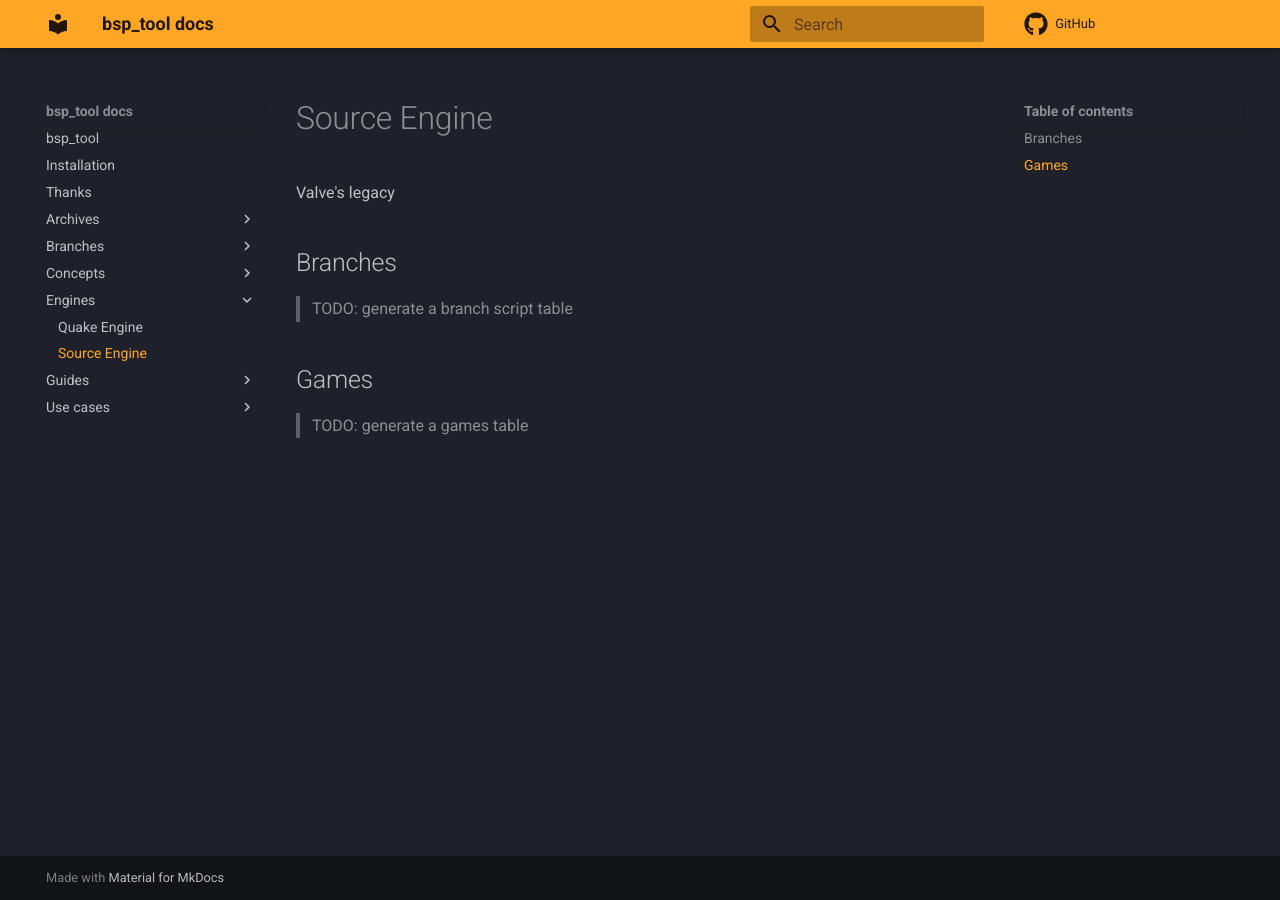
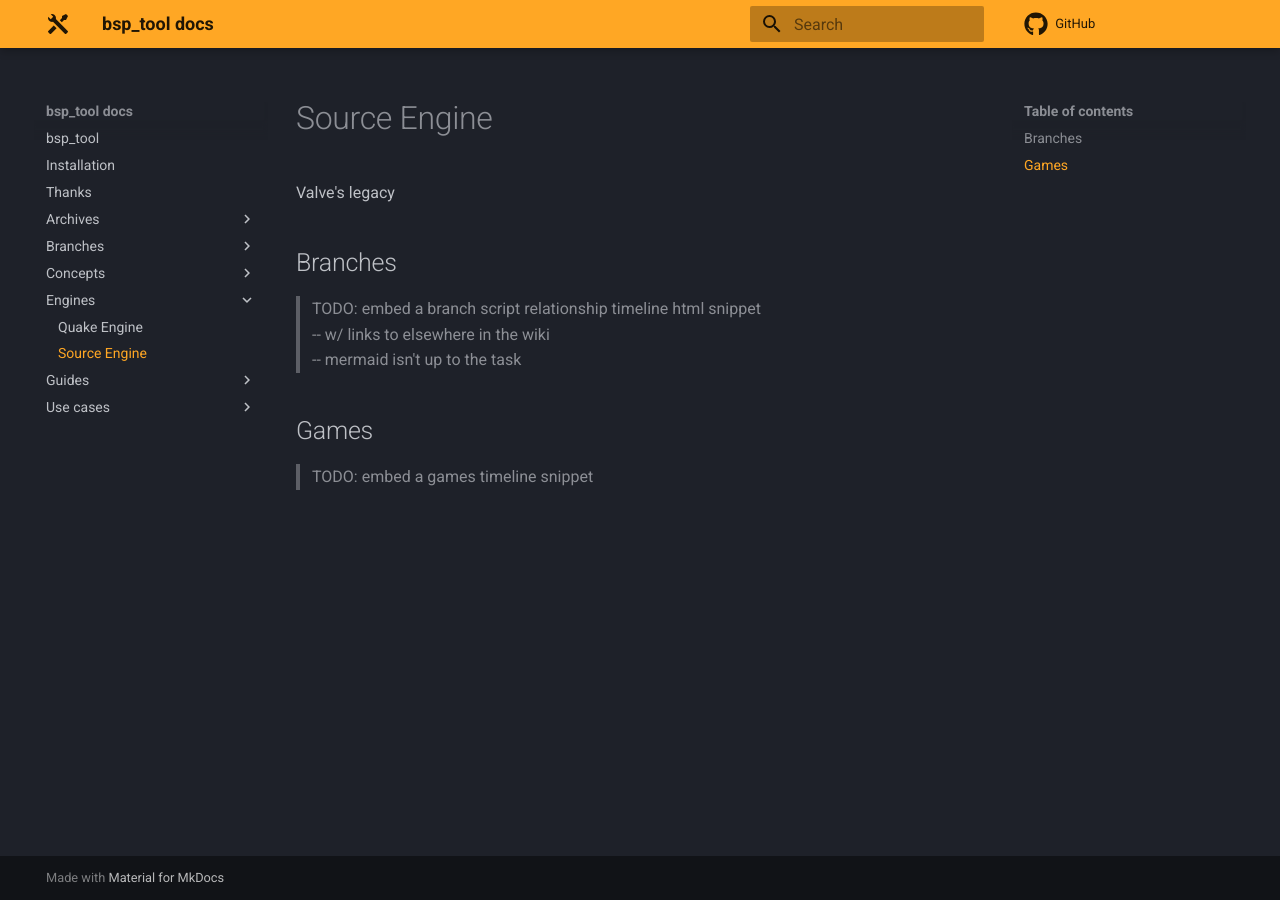
Before and after one commit to snake-biscuits/bsp_tool_docs, an MkDocs documentation site: the page built from docs/engines/source.md, in a window 1280 px wide. Built offline with MkDocs 1.6.1 and Material for MkDocs 9.7.7, drawn with Linux system fonts in a browser that asks for light colours; comment, search, counter and statistics services are not loaded.

```diff
--- a/docs/engines/source.md
+++ b/docs/engines/source.md
@@ -4,8 +4,11 @@ Valve's legacy
 
 
 ## Branches
-> TODO: generate a branch script table
+> TODO: embed a branch script relationship timeline html snippet
+> -- w/ links to elsewhere in the wiki
+> -- mermaid isn't up to the task
+
 
 
 ## Games
-> TODO: generate a games table
+> TODO: embed a games timeline snippet
--- a/mkdocs.yml
+++ b/mkdocs.yml
@@ -11,6 +11,8 @@ theme:
     - navigation.top
     - navigation.tracking
   icon:
+    logo: material/tools
+    # TODO: favicon
     repo: fontawesome/brands/github
 
 plugins:
@@ -21,13 +23,17 @@ extra_css:
   - stylesheets/extra.css
 
 markdown_extensions:
+  - attr_list
   - def_list
   - footnotes
+  - md_in_html
   - pymdownx.highlight:
       use_pygments: true
   - pymdownx.inlinehilite
-  - pymdownx.superfences:
-      custom_fences:
-        - name: mermaid
-          class: mermaid
-          format: !!python/name:pymdownx.superfences.fence_code_format
+  # NOTE: mermaid is available, but still unwieldy
+  # -- could use "erDiagram" for lump systems though
+  #   - pymdownx.superfences:
+  #       custom_fences:
+  #         - name: mermaid
+  #           class: mermaid
+  #           format: !!python/name:pymdownx.superfences.fence_code_format
```
Also changed, not shown: TODO.md (+38 -0 lines), docs/archives/id_software/pak.md (+7 -3 lines), docs/concepts/index.md (added, +12 -0 lines), docs/concepts/lump_classes/index.md (added, +6 -0 lines), docs/index.md (+6 -3 lines).
